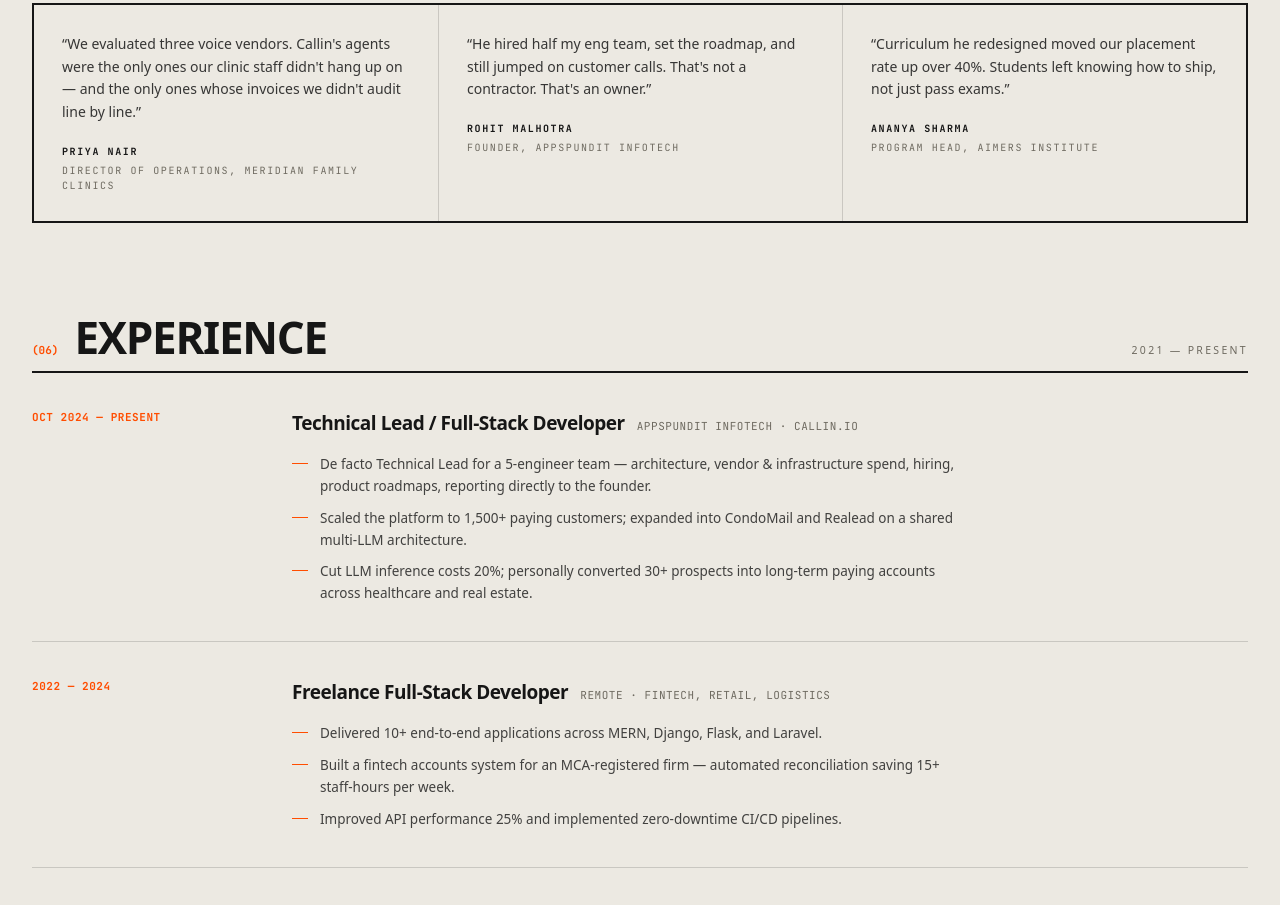
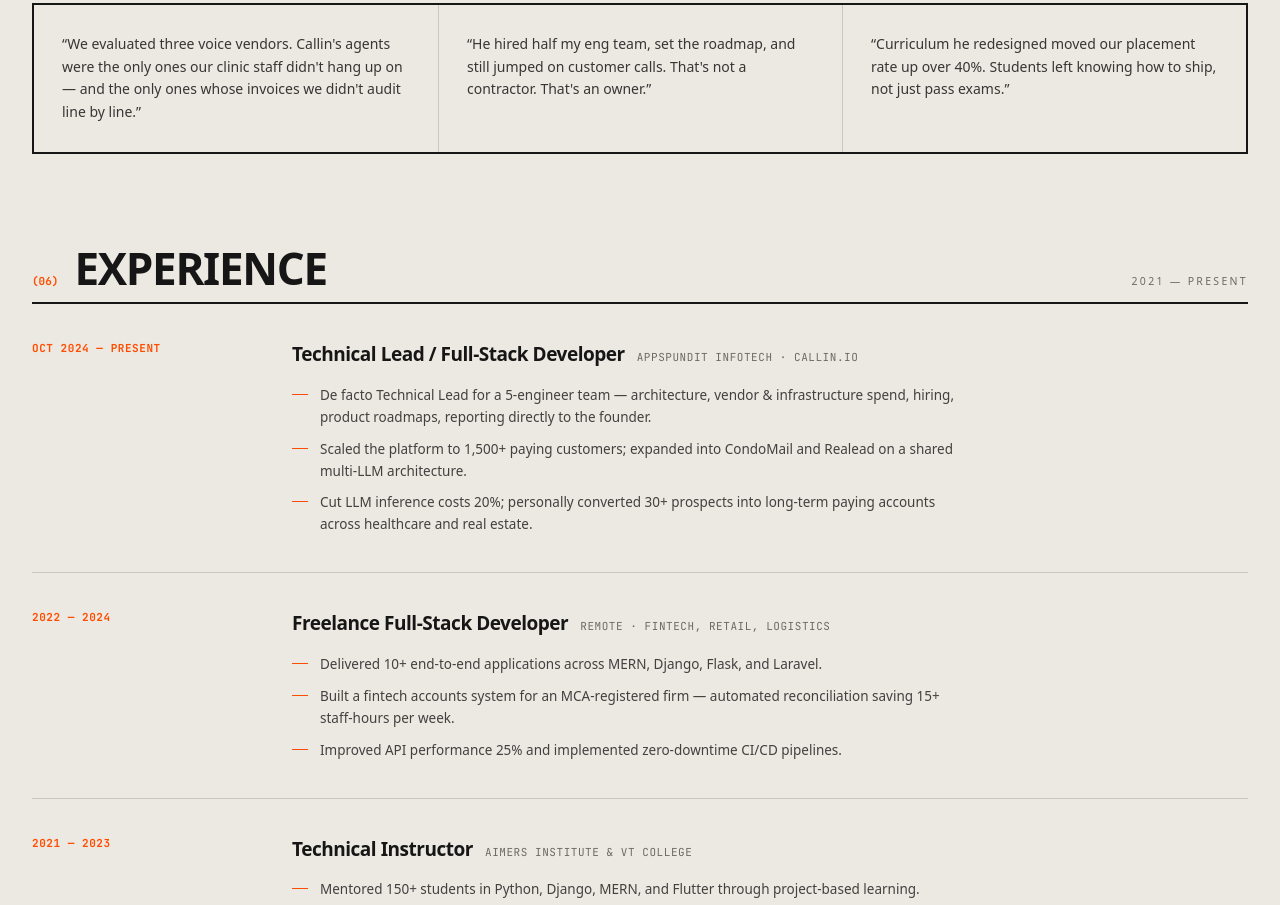
Before and after one commit to HemendraTripathi/god-complex, a Next.js app: page / in a window 1280 px wide. Shown: the part 5180-6085 px from the top of the page. Built offline with nearby package versions, Linux system fonts and the light colour scheme; no server answers.

Commit message:
Refactor SIGNALS rendering: update key prop for figures to use truncated text for improved uniqueness and remove unnecessary figcaption elements.

```diff
--- a/src/app/page.tsx
+++ b/src/app/page.tsx
@@ -398,16 +398,12 @@
         <div className="grid gap-0 border-2 border-t-0 border-ink md:grid-cols-3">
           {SIGNALS.map((s, i) => (
             <figure
-              key={s.name}
+              key={s.text.slice(0, 32)}
               className={`border-hair p-6 sm:p-7 ${i > 0 ? "md:border-l max-md:border-t" : ""}`}
             >
               <blockquote className="text-[14px] leading-relaxed text-ink/85">
                 “{s.text}”
               </blockquote>
-              <figcaption className="mt-5 font-mono text-[10px] uppercase tracking-[0.16em]">
-                <span className="font-bold">{s.name}</span>
-                <span className="mt-1 block text-steel">{s.org}</span>
-              </figcaption>
             </figure>
           ))}
         </div>
```
